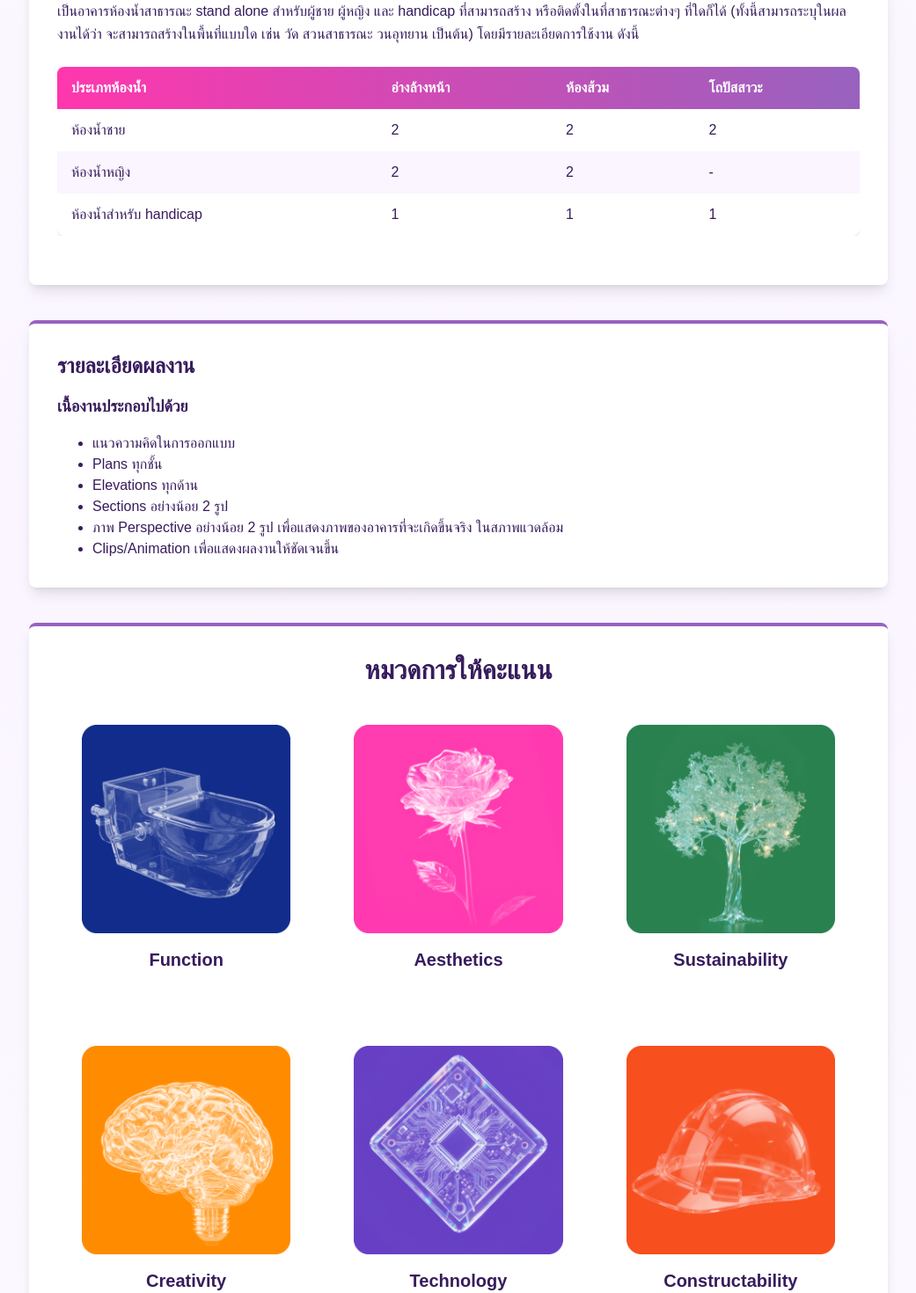
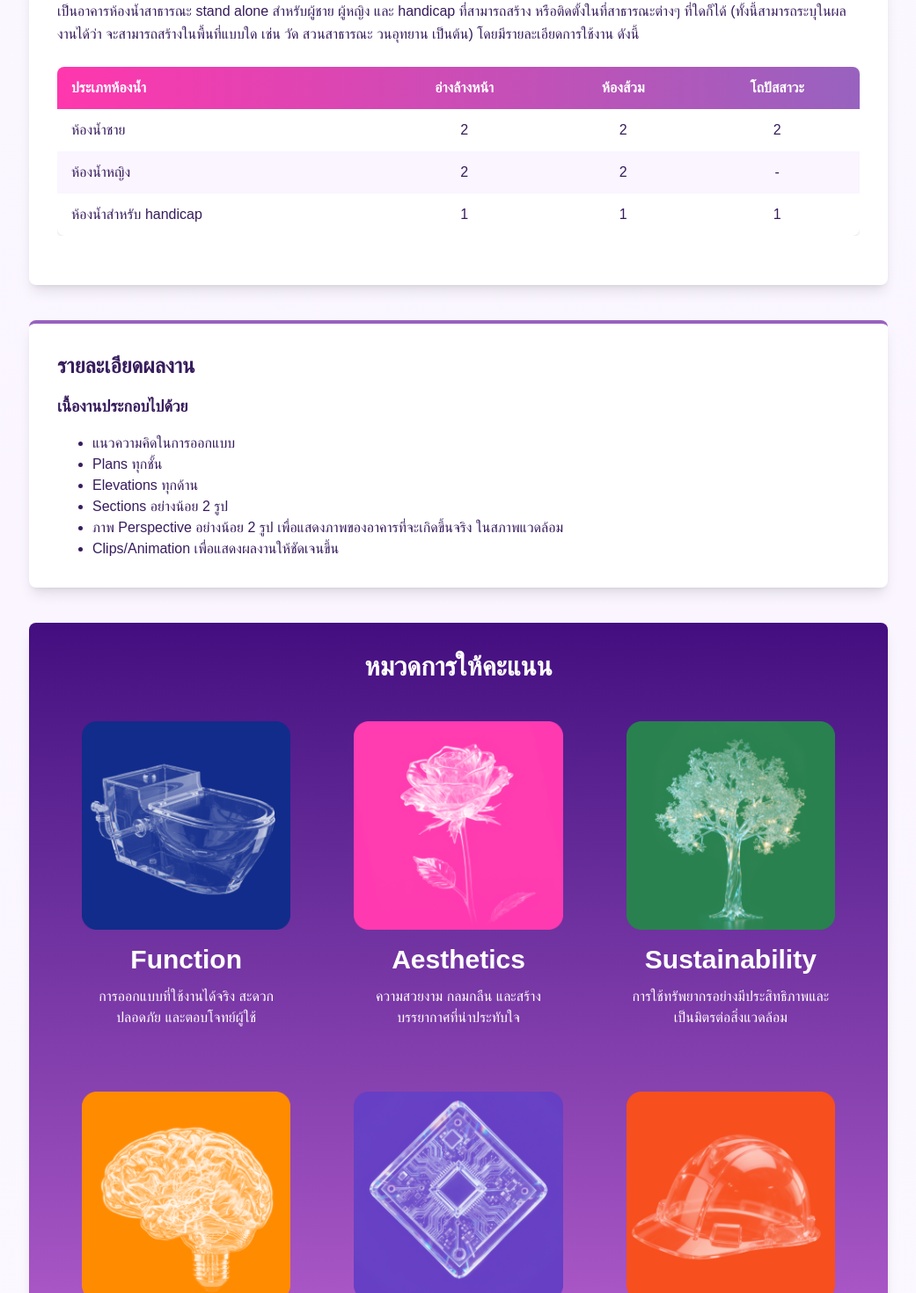
Before and after one commit to kritsadaskt/asww-happy-toilet, a Next.js app: page / in a window 1280 px wide. Shown: the part 2360-3830 px from the top of the page at 88% size, without its empty margins (119-1160 px from the left). Built offline with nearby package versions, Linux system fonts and the light colour scheme; a web font is replaced by a local one.

Commit message:
change bg color of scoring / center table

```diff
--- a/app/components/DesignChallenge.tsx
+++ b/app/components/DesignChallenge.tsx
@@ -15,29 +15,29 @@ export default function DesignChallenge() {
                 <thead>
                   <tr style={{ background: 'linear-gradient(90deg,#ff37ad 0%,#9862bf 100%)' }}>
                     <th className="px-4 py-3 text-left text-white font-semibold">ประเภทห้องน้ำ</th>
-                    <th className="px-4 py-3 text-left text-white font-semibold">อ่างล้างหน้า</th>
-                    <th className="px-4 py-3 text-left text-white font-semibold">ห้องส้วม</th>
-                    <th className="px-4 py-3 text-left text-white font-semibold">โถปัสสาวะ</th>
+                    <th className="px-4 py-3 text-center text-white font-semibold">อ่างล้างหน้า</th>
+                    <th className="px-4 py-3 text-center text-white font-semibold">ห้องส้วม</th>
+                    <th className="px-4 py-3 text-center text-white font-semibold">โถปัสสาวะ</th>
                   </tr>
                 </thead>
                 <tbody>
                   <tr className="even:bg-purple-50">
                     <td className="px-4 py-3 text-[#371c5d]">ห้องน้ำชาย</td>
-                    <td className="px-4 py-3 text-[#371c5d]">2</td>
-                    <td className="px-4 py-3 text-[#371c5d]">2</td>
-                    <td className="px-4 py-3 text-[#371c5d]">2</td>
+                    <td className="px-4 py-3 text-center text-[#371c5d]">2</td>
+                    <td className="px-4 py-3 text-center text-[#371c5d]">2</td>
+                    <td className="px-4 py-3 text-center text-[#371c5d]">2</td>
                   </tr>
                   <tr className="even:bg-purple-50">
                     <td className="px-4 py-3 text-[#371c5d]">ห้องน้ำหญิง</td>
-                    <td className="px-4 py-3 text-[#371c5d]">2</td>
-                    <td className="px-4 py-3 text-[#371c5d]">2</td>
-                    <td className="px-4 py-3 text-[#371c5d]">-</td>
+                    <td className="px-4 py-3 text-center text-[#371c5d]">2</td>
+                    <td className="px-4 py-3 text-center text-[#371c5d]">2</td>
+                    <td className="px-4 py-3 text-center text-[#371c5d]">-</td>
                   </tr>
                   <tr className="even:bg-purple-50">
                     <td className="px-4 py-3 text-[#371c5d]">ห้องน้ำสำหรับ handicap</td>
-                    <td className="px-4 py-3 text-[#371c5d]">1</td>
-                    <td className="px-4 py-3 text-[#371c5d]">1</td>
-                    <td className="px-4 py-3 text-[#371c5d]">1</td>
+                    <td className="px-4 py-3 text-center text-[#371c5d]">1</td>
+                    <td className="px-4 py-3 text-center text-[#371c5d]">1</td>
+                    <td className="px-4 py-3 text-center text-[#371c5d]">1</td>
                   </tr>
                 </tbody>
               </table>
--- a/app/components/ScoringCategory.tsx
+++ b/app/components/ScoringCategory.tsx
@@ -4,32 +4,38 @@ export default function ScoringCategory() {
     <>
       <div className="flex flex-col md:flex-row gap-4 mb-10">
         <div className="w-full">
-          <section className="bg-white rounded-lg shadow-lg p-4 sm:p-6 md:p-8 border-t-4" style={{ borderTopColor: '#9862bf' }}>
-            <h2 className="text-xl text-center sm:text-3xl font-bold mb-3 sm:mb-4" style={{ color: '#371c5d' }}>หมวดการให้คะแนน</h2>
+          <section className="bg-gradient-to-b from-[#440d80] to-[#c365d6] rounded-lg shadow-lg p-4 sm:p-6 md:p-8">
+            <h2 className="text-xl text-center sm:text-3xl font-bold mb-3 sm:mb-4  text-white">หมวดการให้คะแนน</h2>
             <div className="grid grid-cols-2 md:grid-cols-3 gap-4">
               <div className="p-2 md:p-7">
                 <Image src="/Function.png" alt="Function" className="w-full aspect-square mb-4" width={500} height={500} />
-                <h3 className="text-lg sm:text-xl font-semibold mb-2 sm:mb-3 text-center" style={{ color: '#371c5d' }}>Function</h3>
+                <h3 className="text-lg sm:text-3xl font-semibold mb-2 sm:mb-3 text-center text-white">Function</h3>
+                <p className="text-sm sm:text-base text-center text-white">การออกแบบที่ใช้งานได้จริง สะดวก ปลอดภัย และตอบโจทย์ผู้ใช้</p>
               </div>
               <div className="p-2 md:p-7">
                 <Image src="/Aesthetic.png" alt="Aesthetics" className="w-full aspect-square mb-4" width={500} height={500} />
-                <h3 className="text-lg sm:text-xl font-semibold mb-2 sm:mb-3 text-center" style={{ color: '#371c5d' }}>Aesthetics</h3>
+                <h3 className="text-lg sm:text-3xl font-semibold mb-2 sm:mb-3 text-center text-white">Aesthetics</h3>
+                <p className="text-sm sm:text-base text-center text-white">ความสวยงาม กลมกลืน และสร้างบรรยากาศที่น่าประทับใจ</p>
               </div>
               <div className="p-2 md:p-7">
                 <Image src="/SUSTAINABILITY.png" alt="Sustainability" className="w-full aspect-square mb-4" width={500} height={500} />
-                <h3 className="text-lg sm:text-xl font-semibold mb-2 sm:mb-3 text-center" style={{ color: '#371c5d' }}>Sustainability</h3>
+                <h3 className="text-lg sm:text-3xl font-semibold mb-2 sm:mb-3 text-center text-white">Sustainability</h3>
+                <p className="text-sm sm:text-base text-center text-white">การใช้ทรัพยากรอย่างมีประสิทธิภาพและเป็นมิตรต่อสิ่งแวดล้อม</p>
               </div>
               <div className="p-2 md:p-7">
                 <Image src="/Creativity.png" alt="Creativity" className="w-full aspect-square mb-4" width={500} height={500} />
-                <h3 className="text-lg sm:text-xl font-semibold mb-2 sm:mb-3 text-center" style={{ color: '#371c5d' }}>Creativity</h3>
+                <h3 className="text-lg sm:text-3xl font-semibold mb-2 sm:mb-3 text-center text-white">Creativity</h3>
+                <p className="text-sm sm:text-base text-center text-white">ความคิดสร้างสรรค์ที่แปลกใหม่และสื่อแนวคิดได้อย่างชัดเจน</p>
               </div>
               <div className="p-2 md:p-7">
                 <Image src="/TECHNOLOGY.png" alt="Technology" className="w-full aspect-square mb-4" width={500} height={500} />
-                <h3 className="text-lg sm:text-xl font-semibold mb-2 sm:mb-3 text-center" style={{ color: '#371c5d' }}>Technology</h3>
+                <h3 className="text-lg sm:text-3xl font-semibold mb-2 sm:mb-3 text-center text-white">Technology</h3>
+                <p className="text-sm sm:text-base text-center text-white">การนำเทคโนโลยีมาช่วยเพิ่มความสะดวก สุขอนามัย และประสิทธิภาพ</p>
               </div>
               <div className="p-2 md:p-7">
                 <Image src="/CONSTRUCTABILITY.png" alt="Constructability" className="w-full aspect-square mb-4" width={500} height={500} />
-                <h3 className="text-lg sm:text-xl font-semibold mb-2 sm:mb-3 text-center" style={{ color: '#371c5d' }}>Constructability</h3>
+                <h3 className="text-lg sm:text-3xl font-semibold mb-2 sm:mb-3 text-center text-white">Constructability</h3>
+                <p className="text-sm sm:text-base text-center text-white">ความเป็นไปได้ในการก่อสร้างจริง ดูแลง่าย และควบคุมคุณภาพได้</p>
               </div>
             </div>
           </section>
```
